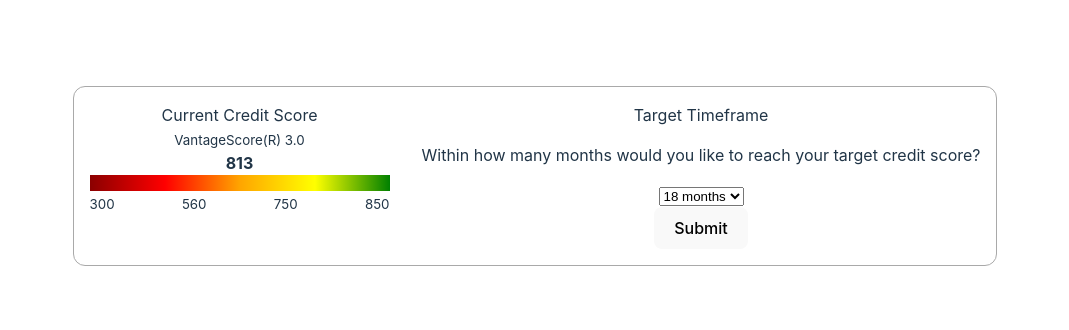
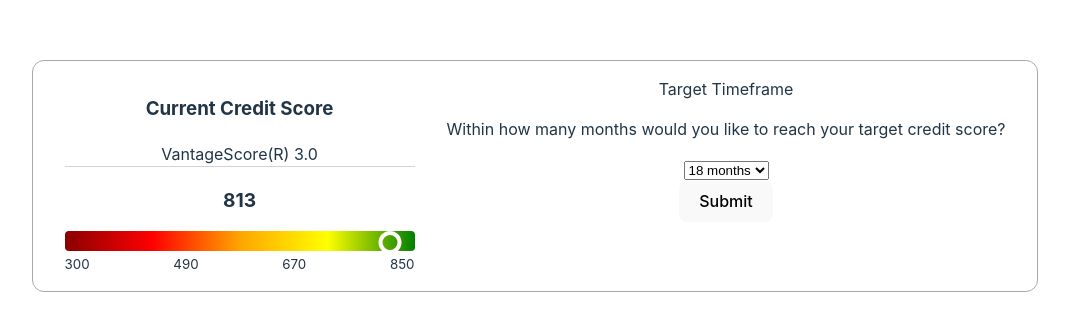
Before and after one commit to Divensky/credit-score-component, a Vue app: page / in a window 1280 px wide. Shown: the part 224-554 px from the top of the page, without its empty margins (105-1174 px from the left). Built offline with nearby package versions, Linux system fonts and the light colour scheme.

Commit message:
feat: style dynamic circle

```diff
--- a/src/components/CreditScore.vue
+++ b/src/components/CreditScore.vue
@@ -3,8 +3,11 @@ import { onMounted, ref } from 'vue';
 import { mockScoreApi } from '../js/api';
 import TargetTimeframe from './TargetTimeframe.vue';
 
-// https://excalidraw.com/#room=4425ea03b874cbef6114,tXqmo7E41kXBKd9iypblRw
-// https://docs.google.com/document/d/1_WZe22VOc2-PCG_yrLuUguk4hjXAYLsKziwSGO1aMXY/edit?usp=sharing
+// design: https://excalidraw.com/#room=4425ea03b874cbef6114,tXqmo7E41kXBKd9iypblRw
+// notes: https://docs.google.com/document/d/1_WZe22VOc2-PCG_yrLuUguk4hjXAYLsKziwSGO1aMXY/edit?usp=sharing
+
+const MAX_SCORE = 850;
+const MIN_SCORE = 300;
 
 const props = defineProps({
   userToken: {
@@ -14,23 +17,30 @@ const props = defineProps({
 });
 
 const score = ref(0);
+const circleStyle = ref({ display: 'none' });
 
 onMounted(async () => {
   score.value = await mockScoreApi(props.userToken);
+  const scorePercent = Math.round(
+    ((score.value - MIN_SCORE) / (MAX_SCORE - MIN_SCORE)) * 100
+  );
+  circleStyle.value = { left: `${scorePercent}%` };
 });
 </script>
 
 <template>
   <div class="component">
     <div>
-      <div>Current Credit Score</div>
-      <small>VantageScore(R) 3.0</small>
+      <h3>Current Credit Score</h3>
+      <p class="component__subtitle">VantageScore(R) 3.0</p>
       <div>
-        <strong>{{ score }}</strong>
+        <p class="component__score">{{ score }}</p>
       </div>
-      <div class="component__bar"><div></div></div>
+      <div class="component__bar">
+        <div class="component__circle" :style="circleStyle"></div>
+      </div>
       <small class="component__numbers"
-        ><span>300</span> <span>560</span><span>750</span><span>850</span>
+        ><span>300</span> <span>490</span><span>670</span><span>850</span>
       </small>
     </div>
     <TargetTimeframe :score="score" />
@@ -43,17 +53,39 @@ onMounted(async () => {
   gap: 32px;
   border: 1px solid darkgray;
   border-radius: 12px;
-  padding: 16px;
+  padding: 16px 32px;
 
-  --bar-width: 300px;
+  --bar-width: 350px;
+  --bar-height: 20px;
+}
+
+.component__subtitle {
+  border-bottom: 1px solid lightgray;
+}
+
+.component__score {
+  margin-bottom: 16px;
+  font-size: larger;
+  font-weight: 700;
 }
 
 .component__bar {
+  position: relative;
   width: var(--bar-width);
-  height: 16px;
+  height: var(--bar-height);
   background: linear-gradient(to right, darkred, red, orange, yellow, green);
+  border-radius: 4px;
 }
 
+.component__circle {
+  position: absolute;
+  top: 0;
+  transform: translateX(-50%);
+  width: calc(var(--bar-height) - 5px);
+  height: calc(var(--bar-height) - 5px);
+  border: 4px solid white;
+  border-radius: 50%;
+}
 .component__numbers {
   display: inline-flex;
   justify-content: space-between;
```
